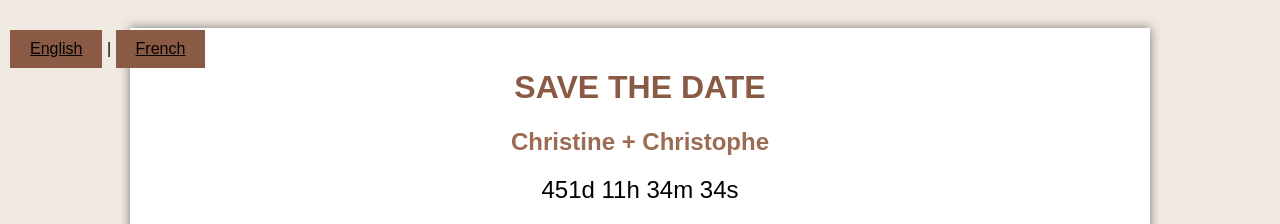
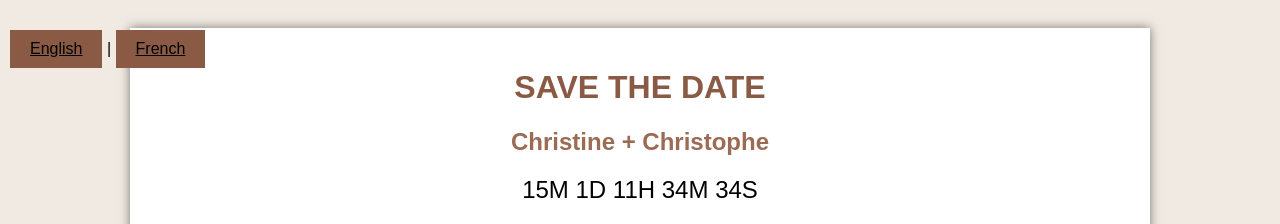
Before and after one commit to lemariagedeschris/wedding-save-the-date, a plain HTML site: page index.html in a window 1280 px wide. Shown: the top 224 px of the page. Drawn offline with Linux system fonts and the light colour scheme.

Commit message:
Update index.html

```diff
--- a/index.html
+++ b/index.html
@@ -10,18 +10,35 @@
         const now = new Date().getTime();
         const difference = countToDate - now;
 
-            const days = Math.floor(difference / (1000 * 60 * 60 * 24));
+        // Calculate total difference in days first
+        const totalDays = Math.floor(difference / (1000 * 60 * 60 * 24));
+
+        // Convert some of these days into months
+        const targetDate = new Date("July 5, 2025 00:00:00");
+        const currentDate = new Date();
+        let months = (targetDate.getFullYear() - currentDate.getFullYear()) * 12;
+        months -= currentDate.getMonth();
+        months += targetDate.getMonth();
+        if (months < 0) months = 0; // In case the date is past
+
+        // Calculate the remainder days after subtracting months
+        let days = totalDays % 30; // Simplified approach, assuming an average of 30 days per month
+        if (days < 0) days = 0; // Adjust in case of negative days
+
         const hours = Math.floor((difference % (1000 * 60 * 60 * 24)) / (1000 * 60 * 60));
         const minutes = Math.floor((difference % (1000 * 60 * 60)) / (1000 * 60));
         const seconds = Math.floor((difference % (1000 * 60)) / 1000);
 
-            document.getElementById("countdown").innerHTML = days + "d " + hours + "h " + minutes + "m " + seconds + "s ";
+        document.getElementById("countdown").innerHTML = months + "M " + days + "D " + hours + "H "
+        + minutes + "M " + seconds + "S ";
 
+        // If the countdown is over, show expired message
         if (difference < 0) {
             clearInterval(x);
             document.getElementById("countdown").innerHTML = "EXPIRED";
         }
     }
+    // Update the countdown every second
     setInterval(updateCountdown, 1000);
 
     function toggleLanguage(lang) {
@@ -34,6 +51,7 @@
         }
     }
 </script>
+
 </head>
 <body onload="toggleLanguage('en')">
     <div id="languageSelector" style="position:absolute; top:0; left:0; padding:10px;">
```
Lines whose indentation alone changed are shown as unchanged.
